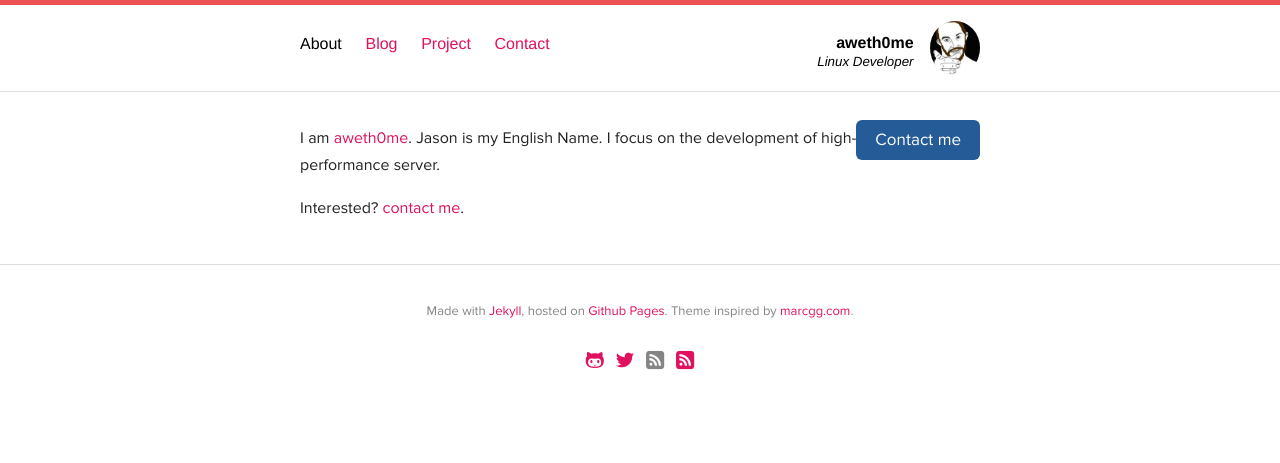
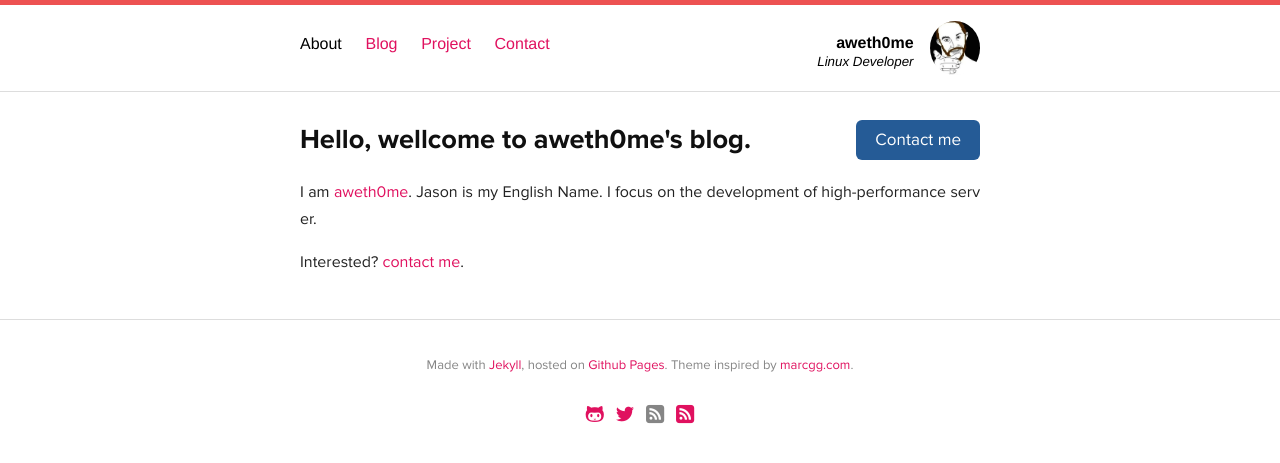
Before and after one commit to flashbuckets/dmeearm.github.io, a Jekyll site: the page built from index.html, in a window 1280 px wide. Shown: the top 463 px of the page. Built offline with Jekyll 4.4.1, drawn with Linux system fonts in a browser that asks for light colours; Markdown is read by kramdown in place of the engine named in the settings.

Commit message:
Update index.html

```diff
--- a/index.html
+++ b/index.html
@@ -12,12 +12,9 @@ description: I am aweth0me. Jason is my English Name. I focus on the development
     <div class="book-me">
       <a class="btn btn-lg" href="/contact">Contact me</a>
     </div>
-    <!--
     <span class="hello">
-      Hello,
-      <small><em>do you speak <a href="/ch/" rel="alternate" hreflang="ch">Chinese</a> ?</em></small>
+      Hello, wellcome to aweth0me's blog.
     </span>
-    -->
   </h1>
 
   <p>
```
